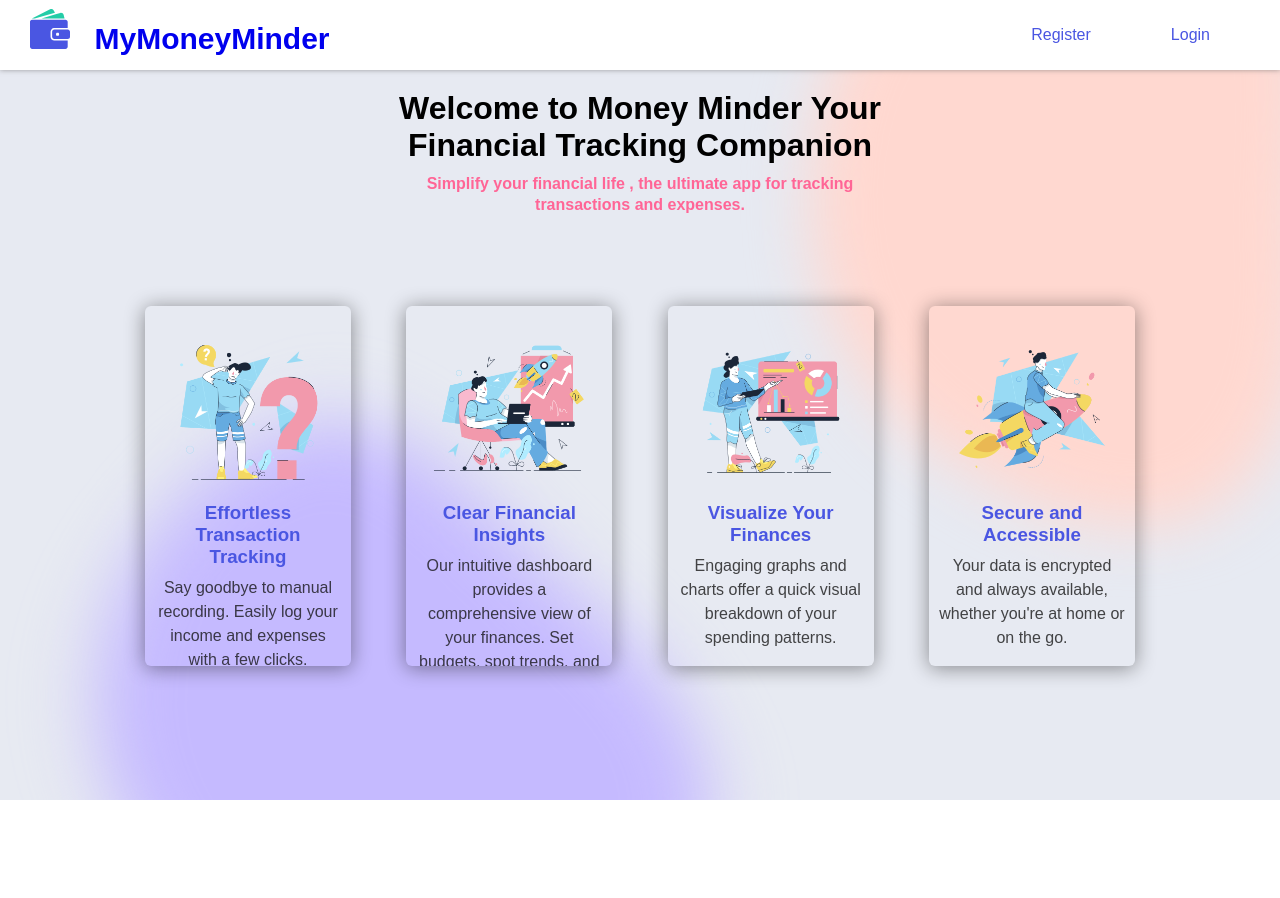
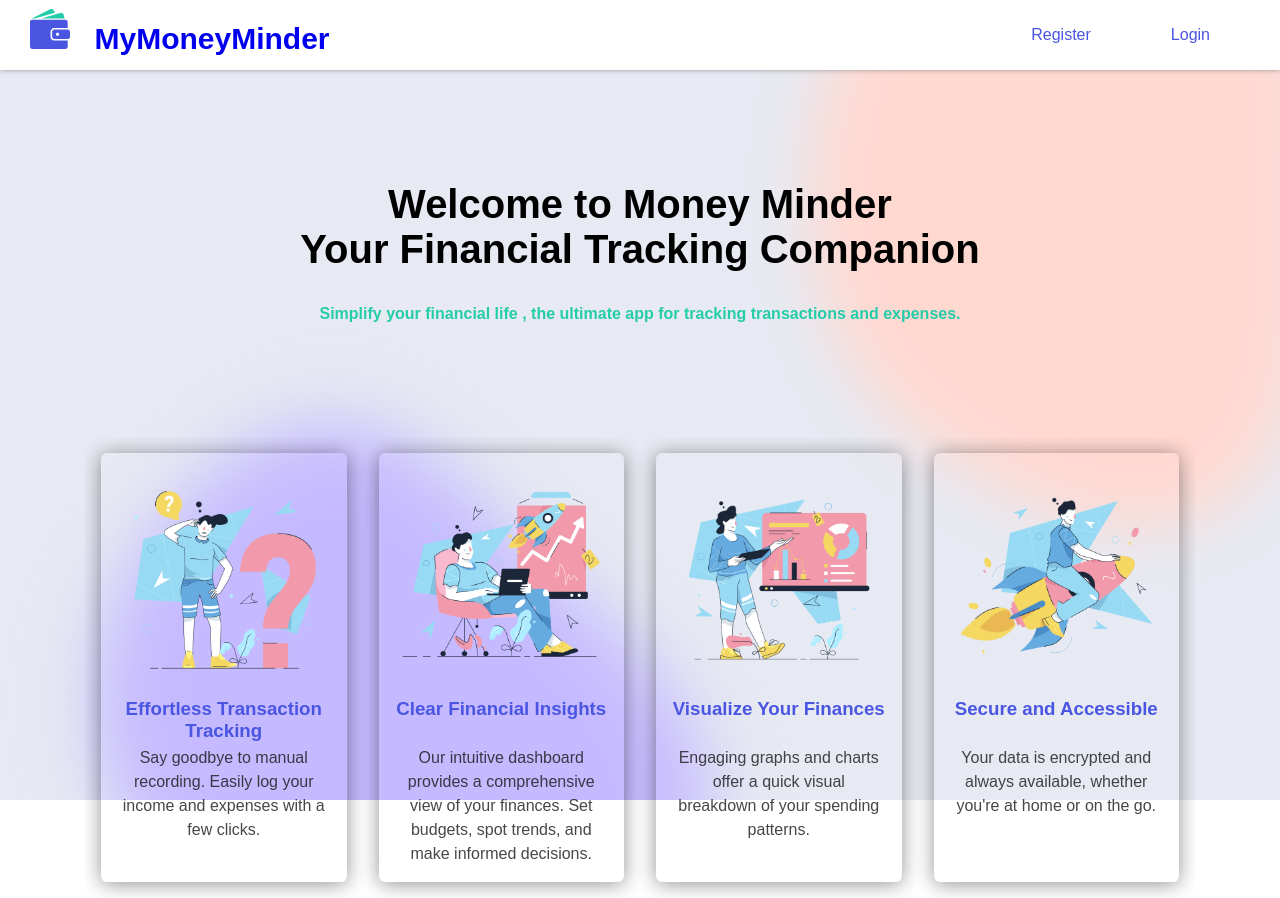
Before and after one commit to OksanaBaklan/final-fe, a React (Create React App) app: page /home in a window 1280 px wide. Before the commit the page ends 800 px from the top, so only its background shows below. Built offline with nearby package versions, Linux system fonts and the light colour scheme.

Commit message:
css for mob and tablet landing page

```diff
--- a/src/components/LandingPage/MainCard.jsx
+++ b/src/components/LandingPage/MainCard.jsx
@@ -5,7 +5,7 @@ const MainCard = () => {
   return (
     <div className='main-card'>
     <h1>
-      Welcome to Money Minder Your Financial Tracking Companion
+      Welcome to Money Minder <br/> Your Financial Tracking Companion
     </h1>
     <p>Simplify your financial life , the ultimate app  for tracking transactions and expenses.</p>
   </div>
--- a/src/components/LandingPage/landingPage.css
+++ b/src/components/LandingPage/landingPage.css
@@ -1,8 +1,6 @@
-
-@import "../../stylesheet/var.css";
+@import '../../stylesheet/var.css';
 
 /* Header styles... */
-
 
 .header {
   box-shadow: 0 0 5px rgba(108, 107, 107, 0.627);
@@ -24,7 +22,7 @@
   align-items: center;
 }
 
-.header .main-nav>li>a {
+.header .main-nav > li > a {
   display: flex;
   justify-content: center;
   align-items: center;
@@ -38,7 +36,7 @@
   font-family: var(--main__font-family);
 }
 
-.header .main-nav>li>a::before {
+.header .main-nav > li > a::before {
   content: '';
   position: absolute;
   width: 100%;
@@ -48,33 +46,37 @@
   left: -100%;
 }
 
-.header .main-nav>li>a:hover {
+.header .main-nav > li > a:hover {
   color: var(--main-color);
   background-color: var(--accent-btn-color);
 }
 
-.header .main-nav>li>a:hover::before {
+.header .main-nav > li > a:hover::before {
   left: 0;
   transition: var(--light-bcg-color);
 }
 
 /* Main Card */
 .main-card {
-  margin: auto;
-  max-width: 50%;
+  margin: 0 auto;
+  /* max-width: 50%; */
   font-family: var(--main__font-family);
   display: flex;
   flex-direction: column;
   align-items: center;
   justify-content: center;
-  padding: 20px 0; /* Improved padding */
+  padding-top: 2em;
 }
 
 .main-card p {
-  margin: 10px 0;
+  margin: 1em;
   line-height: 1.3;
-  color: var(--amount-expenses-text-color);
+  color: var(--amount-incomes-text-color);
   font-weight: 600;
+}
+.main-card h1 {
+  font-family: var(--main__font-family);
+  font-size: 1.5em;
 }
 
 /* Cards Section */
@@ -82,8 +84,7 @@
   display: flex;
   justify-content: space-between;
   flex-wrap: wrap;
-  align-items: flex-start;
-  padding: 40px 20px; /* Improved padding */
+  align-items: center;
   overflow: hidden;
 }
 
@@ -92,24 +93,20 @@
   border-radius: 6px;
   overflow: hidden;
   transition: #bdbdbd, box-shadow #bdbdbd;
-  width: 20%;
-  margin: 20px;
-  height: 45vh;
+  width: 75%;
+  margin: 2em auto;
+  height: auto;
 }
 
 .cards .box:hover {
-  transform: translateY(-10%);
+  /* transform: translateY(-10%); */
   box-shadow: 0 2px 15px rgb(0 0 0 / 20%);
 }
 
 .cards .box img {
-  display: block;
+  /* display: block; */
   margin: 0 auto;
-  width: 100%;
-}
-
-.cards .box {
-  padding: 10px;
+  /* width: 100%; */
 }
 
 .cards .box h3 {
@@ -120,21 +117,66 @@
 }
 
 .cards .box p {
-  margin: 0.5rem 0;
+  margin: 1.5rem 1rem 2rem;
   line-height: 1.5;
   color: #111111c5;
   font-family: var(--main__font-family);
 }
 
+@media screen and (min-width: 768px) {
+  .main-card h1 {
+    font-size: 2.5em;
+  }
+
+  .main-card p {
+    margin: 2em;
+  }
+
+  .cards .box {
+    width: 45%;
+    margin: 1rem 1rem;
+    height: auto;
+  }
+  .cards .box:hover {
+    transform: translateY(0%);
+  }
+
+  .cards .box p {
+    height: 6em;
+  }
+}
+
+@media screen and (min-width: 1280px) {
+  .cards .container {
+    flex-wrap: nowrap;
+  }
+  .cards .box:hover {
+    transform: translateY(-10%);
+  }
+  .cards .box h3 {
+    height: 1.25em;
+  }
+  .cards {
+    margin-top: 5rem;
+  }
+
+  .main-card h1 {
+    margin-top: 2em;
+  }
+
+  .cards .box p {
+    height: 6.5em;
+  }
+}
 
 /* Styles for different breakpoints */
 /* Mobile Styles */
-@media screen and (max-width: 767px) {
-  .header .logo {
+/* @media screen and (max-width: 767px) { */
+/* .header .logo {
   padding: 20px;
 }
 
-  .header .main-nav>li>a {
+.header .main-nav > li > a {
   padding: 0 20px;
   font-size: 14px;
 }
@@ -149,7 +191,7 @@
   margin: 10px 0;
 }
 .cards .box:hover {
-    transform:none;
+  transform: none;
   box-shadow: 0 2px 15px rgb(0 0 0 / 20%);
 }
 .cards .container {
@@ -161,16 +203,16 @@
   display: block;
   margin: 0 auto;
   width: 70%;
-  }
-}
-
+} */
+/* } */
+/*
 /* Tablet Styles */
-@media screen and (min-width: 768px) and (max-width: 1279px) {
+/* @media screen and (min-width: 768px) and (max-width: 1279px) {
   .header .logo {
     padding: 25px;
   }
 
-  .header .main-nav>li>a {
+  .header .main-nav > li > a {
     font-size: 15px;
   }
 
@@ -182,10 +224,9 @@
   .cards .box {
     width: 30%;
     margin: 15px 0;
-
   }
   .cards .box:hover {
-    transform:none;
+    transform: none;
     box-shadow: 0 2px 15px rgb(0 0 0 / 20%);
   }
 
@@ -195,7 +236,7 @@
 }
 
 /* Desktop Styles */
-@media screen and (min-width: 1280px) {
+/* @media screen and (min-width: 1280px) {
   .header .logo {
     padding: 30px;
   }
@@ -216,9 +257,9 @@
 }
 
 /* Common styles for all breakpoints */
-.header {
+/* .header {
   box-shadow: 0 0 5px rgba(108, 107, 107, 0.627);
   width: 100%;
   background-color: white;
   z-index: 100;
-}
+} */
```
Also changed, not shown: 1 other file (tests, documents, lock files or other folders). Lines whose indentation alone changed are shown as unchanged.
